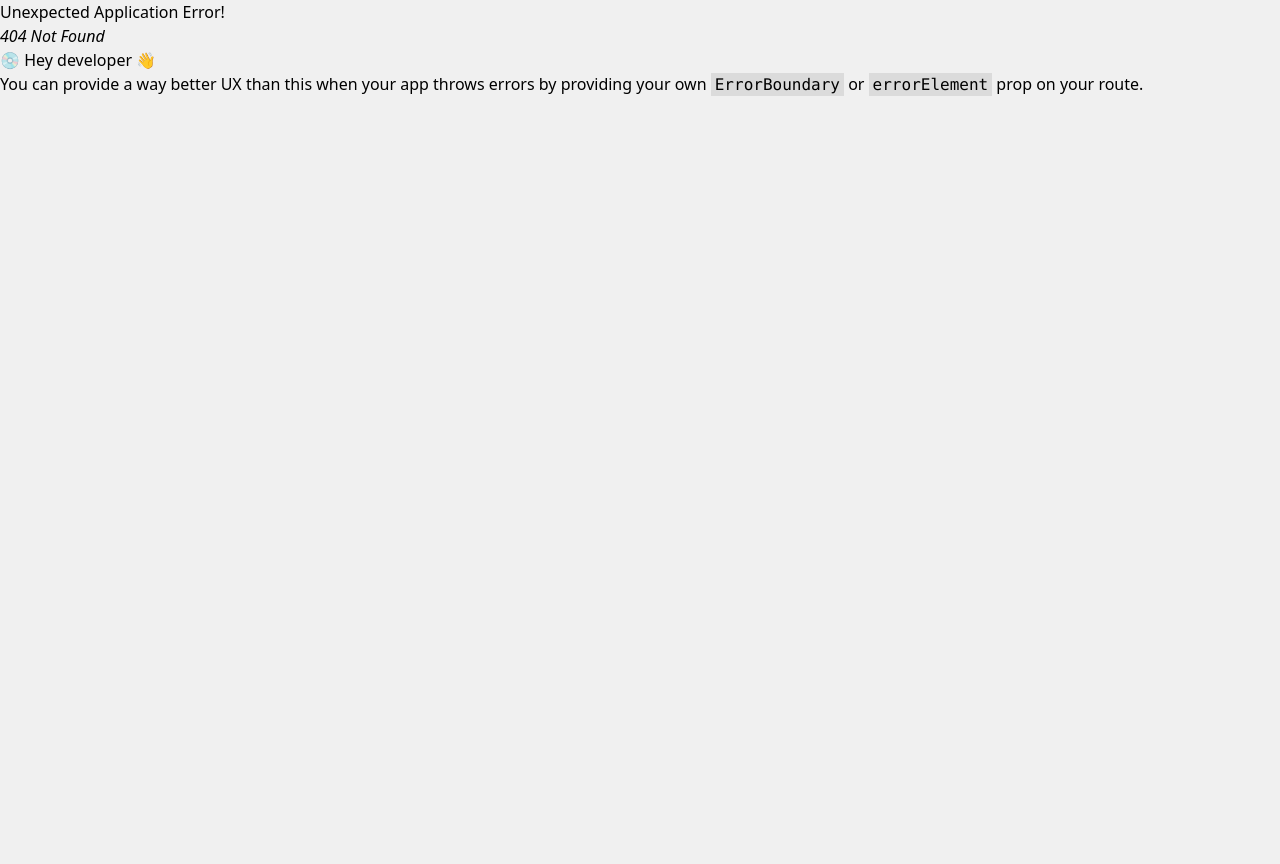
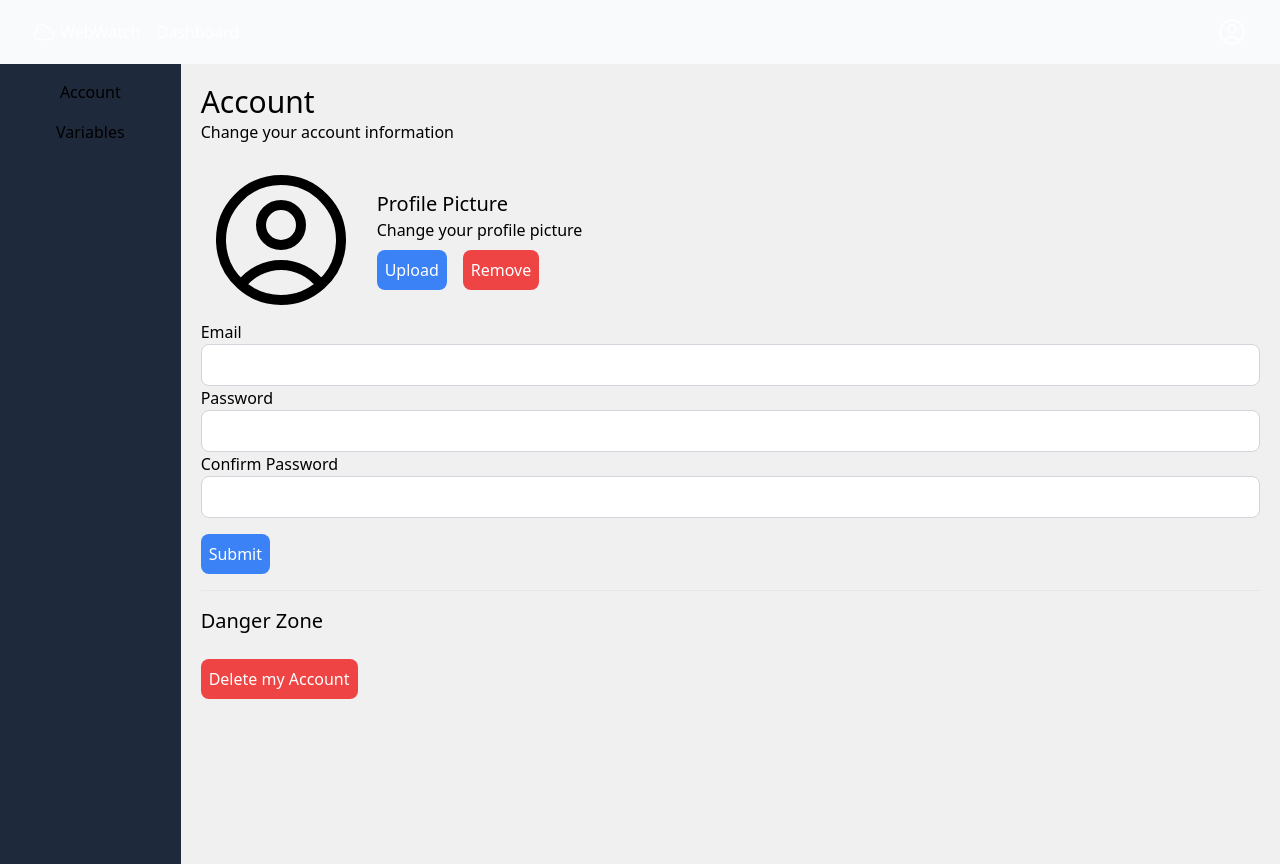
Before and after one commit to Fa24-CSE115A-CaaS/WebWatch, a React (Vite) app in the folder frontend/: page /settings in a window 1280 px wide. Before the commit this address had no page. Before the commit the page ends 800 px from the top, so only its background shows below. Built offline with nearby package versions, Linux system fonts and the light colour scheme.

Commit message:
Add settings page and refine navbar

```diff
--- a/frontend/src/App.tsx
+++ b/frontend/src/App.tsx
@@ -1,13 +1,21 @@
 import { useEffect } from "react";
 import { createBrowserRouter, RouterProvider } from "react-router-dom";
 // Components
+import NavBar from "./components/NavBar";
+
+// Pages
 import Home from "./pages/Home";
 import Guide from "./pages/Guide";
+import Settings from "./pages/Settings";
 
 const router = createBrowserRouter([
   {
     path: "/",
     Component: Home,
+  },
+  {
+    path: "/settings",
+    Component: Settings,
   },
   {
     path: "/theme-guide",
@@ -23,7 +31,12 @@ const App = () => {
     }
   }, []);
 
-  return <RouterProvider router={router} />;
+  return (
+    <div>
+      <NavBar />
+      <RouterProvider router={router}></RouterProvider>
+    </div>
+  );
 };
 
 export default App;
--- a/frontend/src/components/TopBar.tsx
+++ b/frontend/src/components/NavBar.tsx
@@ -1,20 +1,39 @@
 import { useState } from "react";
+import useEffect from "../App";
 
 const NavBar = () => {
   const [show_profile_dropdown, set_show_profile_dropdown] = useState(false);
   const handleProfileDropdown = () =>
     set_show_profile_dropdown(!show_profile_dropdown);
   return (
-    <nav className="bg-gray-800">
-      <div className="mx-auto max-w-7xl px-2 sm:px-6 lg:px-8">
+    <nav className="dark: bg-gray-50 text-white dark:bg-gray-800">
+      <div className="px-2 sm:px-6 lg:px-8">
         <div className="item-center relative flex h-16 justify-between">
           <div className="absolute inset-y-0 left-0 flex items-center">
-            <h1>WebWatch</h1>
+            <svg
+              xmlns="http://www.w3.org/2000/svg"
+              fill="none"
+              viewBox="0 0 24 24"
+              stroke-width="1.5"
+              stroke="currentColor"
+              className="size-6"
+            >
+              <path
+                stroke-linecap="round"
+                stroke-linejoin="round"
+                d="M2.25 15a4.5 4.5 0 0 0 4.5 4.5H18a3.75 3.75 0 0 0 1.332-7.257 3 3 0 0 0-3.758-3.848 5.25 5.25 0 0 0-10.233 2.33A4.502 4.502 0 0 0 2.25 15Z"
+              />
+            </svg>
+            &nbsp;
+            <h1 className="mr-4">WebWatch</h1>
+            <a className="mr-6" href="/">
+              Dashboard
+            </a>
           </div>
           <div className="absolute inset-y-0 right-0 flex items-center">
             <button
-              className="relative flex rounded-full bg-gray-800 text-sm focus:outline-none focus:ring-2
-                focus:ring-white focus:ring-offset-2 focus:ring-offset-gray-800"
+              className="relative flex rounded-full bg-gray-50 text-sm focus:outline-none focus:ring-2
+                focus:ring-white focus:ring-offset-2 focus:ring-offset-gray-800 dark:bg-gray-800"
               id="user-menu-button"
               aria-expanded="false"
               aria-haspopup="true"
@@ -42,28 +61,39 @@ const NavBar = () => {
       </div>
       {show_profile_dropdown && (
         <div
-          className="absolute right-0 z-10 mr-4 mt-4 w-56 origin-top-right rounded-md bg-white
-            shadow-lg ring-1 ring-black ring-opacity-5 focus:outline-none"
+          className="absolute right-0 z-10 mr-4 mt-4 w-fit origin-top-right rounded-md bg-white p-2
+            text-white shadow-lg ring-1 ring-black ring-opacity-5 focus:outline-none
+            dark:bg-slate-800"
           role="menu"
           aria-orientation="vertical"
           aria-labelledby="menu-button"
           tabIndex={-1}
           onMouseLeave={handleProfileDropdown}
         >
-          <div className="py-1" role="none">
+          <div className="" role="none">
             <a
-              href="#"
-              className="block px-4 py-2 text-sm text-gray-700"
+              href="/settings"
+              className="btn btn-blue mb-2 block w-full px-4 py-2 text-sm"
               role="menuitem"
               tabIndex={-1}
               id="menu-item-0"
             >
-              Account settings
+              Manage your WebWatch account
             </a>
+            <button
+              className="btn btn-blue mb-2 block w-full px-4 py-2 text-sm"
+              onClick={
+                // TO DO
+                // handleThemeChange
+                () => console.log("Change Theme")
+              }
+            >
+              Change Theme
+            </button>
             <form method="POST" action="#" role="none">
               <button
                 type="submit"
-                className="block w-full px-4 py-2 text-left text-sm text-gray-700"
+                className="btn btn-blue block w-full px-4 py-2 text-sm"
                 role="menuitem"
                 tabIndex={-1}
                 id="menu-item-3"
--- a/frontend/src/index.css
+++ b/frontend/src/index.css
@@ -6,29 +6,39 @@
   --background: #242424;
   --primary: #444444;
   --secondary: #363636;
-  --accent: #C0B5FF;
-  --accent-hover: #9890C7;
-  --border: #5D585F;
-  --error: #E45050;
-  --info: #ABCBE9;
-  --text: #EEEEEE;
+  --accent: #c0b5ff;
+  --accent-hover: #9890c7;
+  --border: #5d585f;
+  --error: #e45050;
+  --info: #abcbe9;
+  --text: #eeeeee;
   --text-contrast: #222222;
 }
 
 @media (prefers-color-scheme: light) {
   :root:not(:has(body.dark)) {
-    --background: #F0F0F0;
-    --primary: #F7F7F7;
-    --secondary: #E0E0E0;
-    --accent: #7564D1;
+    --background: #f0f0f0;
+    --primary: #f7f7f7;
+    --secondary: #e0e0e0;
+    --accent: #7564d1;
     --accent-hover: #504492;
-    --border: #CDCDCD;
-    --info: #5697D4;
+    --border: #cdcdcd;
+    --info: #5697d4;
     --text: #222222;
-    --text-contrast: #EEEEEE;
+    --text-contrast: #eeeeee;
   }
 }
 
 body {
   background-color: var(--background);
 }
+
+.btn {
+  @apply rounded px-4 py-2 font-bold;
+}
+.btn-blue {
+  @apply bg-slate-500 text-white;
+}
+.btn-blue:hover {
+  @apply bg-slate-700;
+}
--- /dev/null
+++ b/frontend/src/pages/Settings.tsx
@@ -0,0 +1,78 @@
+const Settings = () => {
+  return (
+    <div className="w-fill min-h-screen dark:bg-gray-500 dark:text-white">
+      <div className="flex">
+        <div className="min-h-screen w-fit bg-slate-800 px-14 py-4 text-center">
+          {/* Column 1 */}
+          <div className="mb-4">
+            <a>Account</a>
+          </div>
+          <div className="mb-4">
+            <a>Variables</a>
+          </div>
+        </div>
+        <div className="w-full">
+          {/* Column 2 */}
+          <div className="m-5">
+            <h1 className="text-3xl">Account</h1>
+            <p>Change your account information</p>
+            <div className="mt-4 flex">
+              <svg
+                xmlns="http://www.w3.org/2000/svg"
+                fill="none"
+                viewBox="0 0 24 24"
+                stroke-width="1.5"
+                stroke="currentColor"
+                className="max-h-40 w-auto rounded-full"
+              >
+                <path
+                  stroke-linecap="round"
+                  stroke-linejoin="round"
+                  d="M17.982 18.725A7.488 7.488 0 0 0 12 15.75a7.488 7.488 0 0 0-5.982 2.975m11.963 0a9 9 0 1 0-11.963 0m11.963 0A8.966 8.966 0 0 1 12 21a8.966 8.966 0 0 1-5.982-2.275M15 9.75a3 3 0 1 1-6 0 3 3 0 0 1 6 0Z"
+                />
+              </svg>
+              <div className="my-auto ml-4">
+                <h2 className="text-xl">Profile Picture</h2>
+                <p>Change your profile picture</p>
+                <button className="mr-4 mt-2 rounded-lg bg-blue-500 p-2 text-white">
+                  Upload
+                </button>
+                <button className="mt-2 rounded-lg bg-red-500 p-2 text-white">
+                  Remove
+                </button>
+              </div>
+            </div>
+            <form>
+              <label>Email</label>
+              <input
+                type="email"
+                className="w-full rounded-lg border border-gray-300 p-2"
+              />
+              <label>Password</label>
+              <input
+                type="password"
+                className="w-full rounded-lg border border-gray-300 p-2"
+              />
+              <label>Confirm Password</label>
+              <input
+                type="password"
+                className="w-full rounded-lg border border-gray-300 p-2"
+              />
+              <button className="mt-4 rounded-lg bg-blue-500 p-2 text-white">
+                Submit
+              </button>
+              <hr className="mt-4" />
+              <h2 className="mt-4 text-xl">Danger Zone</h2>
+              <br />
+              <button className="rounded-lg bg-red-500 p-2 text-white">
+                Delete my Account
+              </button>
+            </form>
+          </div>
+        </div>
+      </div>
+    </div>
+  );
+};
+
+export default Settings;
```
